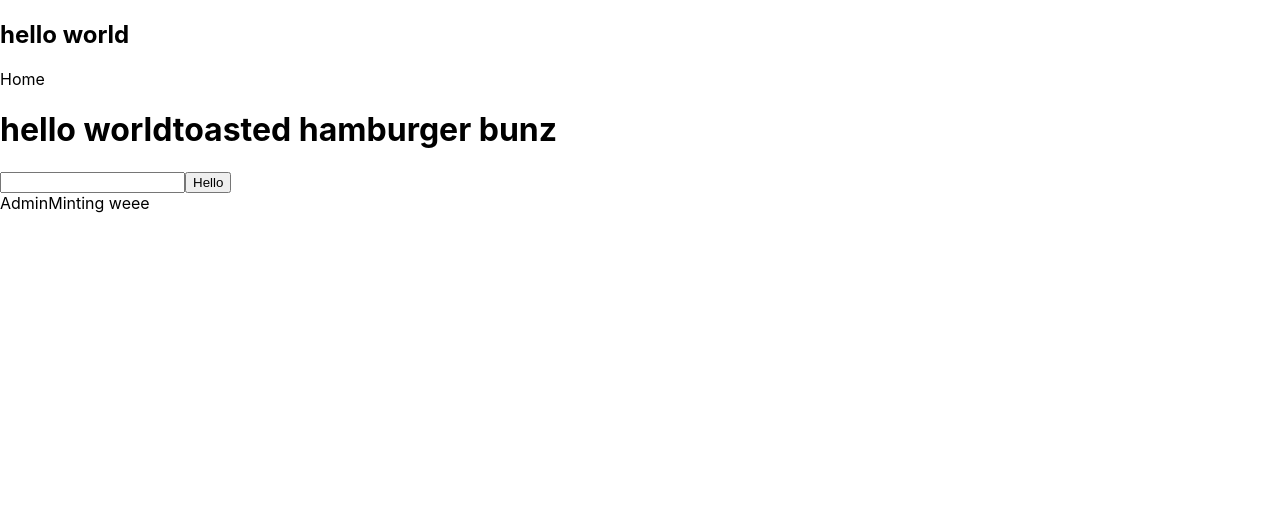
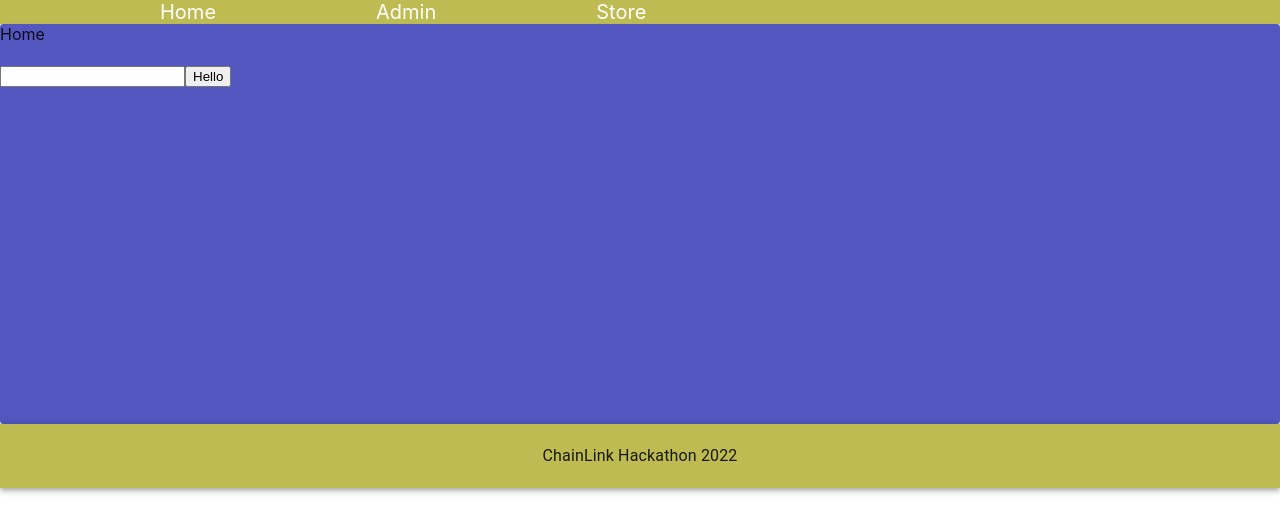
Before and after one commit to kitfud/lightProject, a React (Create React App) app: page / in a window 1280 px wide. Shown: the top 532 px of the page. Built offline with nearby package versions, Linux system fonts and the light colour scheme.

Commit message:
basic front end with routing implemented

```diff
--- a/package.json
+++ b/package.json
@@ -3,11 +3,16 @@
   "version": "0.1.0",
   "private": true,
   "dependencies": {
+    "@emotion/react": "^11.9.0",
+    "@emotion/styled": "^11.8.1",
+    "@mui/material": "^5.6.3",
+    "@mui/styles": "^5.6.2",
     "@testing-library/jest-dom": "^5.16.4",
     "@testing-library/react": "^13.1.1",
     "@testing-library/user-event": "^13.5.0",
     "react": "^18.1.0",
     "react-dom": "^18.1.0",
+    "react-router-dom": "^6.3.0",
     "react-scripts": "5.0.1",
     "web-vitals": "^2.1.4"
   },
--- a/src/App.js
+++ b/src/App.js
@@ -2,26 +2,51 @@
 import './App.css';
 import AdminMinting from './components/AdminMinting';
 import Home from './components/Home';
+import {Routes, Route} from 'react-router-dom'
+import Shop from './components/Shop';
+import Header from './components/Header';
+import Footer from './components/Footer';
+
+import {createTheme, ThemeProvider, Card, Container, CardContent} from '@mui/material'
+
+
+let theme = createTheme({
+  palette: {
+    primary: {
+      main: '#BFBB53',
+    },
+    secondary: {
+      main: '#5357bf',
+    }
+  }
+})
+
 
 
 function App() {
 
-  let hello = "hello world"
 
-  console.log(hello + "bing bong bang boom heeey")
-
-
-let food = "toasted hamburger bunz "
 
   return (
 
     <>
-      <h2>
-        {hello}
-      </h2>
 
-      <Home data={hello} data2={food} />
-      <AdminMinting />
+   <ThemeProvider theme={theme}>
+
+   <Header/>
+    <Card sx={{height:'50vh',backgroundColor:'#5357bf'}}>
+    <Routes>
+   <Route path='/' element ={<Home/>}/>
+   <Route path='/home' element ={<Home/>}/>
+   <Route path='/shop' element ={<Shop/>}/>
+   <Route path ='/admin' element = {<AdminMinting/>}/>
+  </Routes>
+    </Card>
+  <Footer/>
+
+
+   </ThemeProvider>
+
 
 
     </>
--- /dev/null
+++ b/src/components/Footer.js
@@ -0,0 +1,28 @@
+import React from 'react'
+import {
+    AppBar,
+    Toolbar,
+    Typography,
+    Container,
+    IconButton
+  } from '@mui/material'
+
+const Footer = () => {
+  return (
+    <AppBar position="static" color="primary" >
+    <Container maxWidth="md">
+
+      <Toolbar sx={{justifyContent:'center'}}>
+
+
+        <Typography color="inherit">
+         ChainLink Hackathon 2022
+        </Typography>
+      </Toolbar>
+
+    </Container>
+  </AppBar>
+  )
+}
+
+export default Footer
--- /dev/null
+++ b/src/components/Header.js
@@ -0,0 +1,64 @@
+import React from 'react'
+import {AppBar, Toolbar, CssBaseline, Typography, IconButton} from '@mui/material'
+import {Link} from "react-router-dom"
+
+import {makeStyles} from '@mui/styles'
+
+const useStyles = makeStyles((theme) => ({
+    navlinks: {
+      marginLeft: theme.spacing(1),
+      display: "flex",
+    },
+    logo: {
+      flexGrow: "1",
+      cursor: "pointer",
+    },
+    link: {
+      textDecoration: "none",
+      color: "white",
+      fontSize: "20px",
+      marginLeft: theme.spacing(20),
+      "&:hover": {
+        color: "yellow",
+        borderBottom: "1px solid white",
+      },
+    },
+  }));
+
+const Header = () => {
+
+    const classes = useStyles()
+
+  return (
+    <AppBar position="static">
+
+    <div>
+
+        <Link to='home' className = {classes.link}>
+        Home
+        </Link>
+
+
+
+        <Link to='admin' className = {classes.link} >
+          Admin
+         </Link>
+
+
+
+            <Link to='shop' className = {classes.link}>
+            Store
+            </Link>
+
+
+
+    </div>
+
+
+
+
+    </AppBar>
+  )
+}
+
+export default Header
--- a/src/components/Home.js
+++ b/src/components/Home.js
@@ -1,10 +1,10 @@
 import React from 'react'
 
-const Home = ({data2,data}) => {
+const Home = () => {
   return (
       <>
        <div>Home </div>
-       <h1>{data + data2}</h1>
+       <h1></h1>
 
        <input></input>
        <button>Hello</button>
--- /dev/null
+++ b/src/components/Shop.js
@@ -0,0 +1,9 @@
+import React from 'react'
+
+const Shop = () => {
+  return (
+    <div>Shop</div>
+  )
+}
+
+export default Shop
--- a/src/index.js
+++ b/src/index.js
@@ -3,11 +3,17 @@ import ReactDOM from 'react-dom/client';
 import './index.css';
 import App from './App';
 import reportWebVitals from './reportWebVitals';
+import {BrowserRouter} from "react-router-dom"
+
 
 const root = ReactDOM.createRoot(document.getElementById('root'));
 root.render(
   <React.StrictMode>
+
+    <BrowserRouter>
     <App />
+    </BrowserRouter>
+
   </React.StrictMode>
 );
 
```
Also changed, not shown: 1 other file (tests, documents, lock files or other folders).
